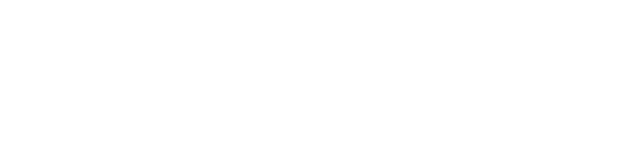
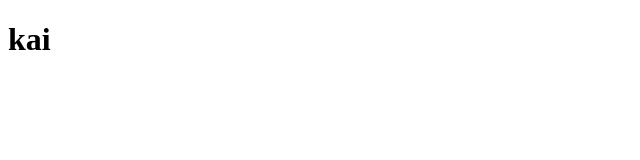
Before and after one commit to RuShakya/Git_Sample, a plain HTML site: page index.html in a window 1280 px wide. Shown: the full height of the page, 0-640 px from the left. Drawn offline with Linux system fonts and the light colour scheme.

Commit message:
commited

```diff
--- a/index.html
+++ b/index.html
@@ -6,6 +6,6 @@
     <title>Document</title>
 </head>
 <body>
-
+    <h1>kai</h1>
 </body>
 </html>
```
